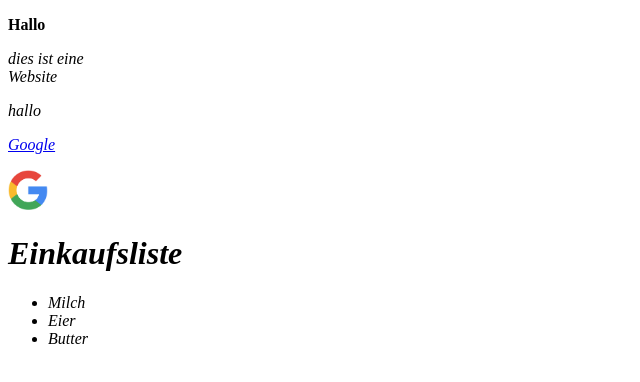
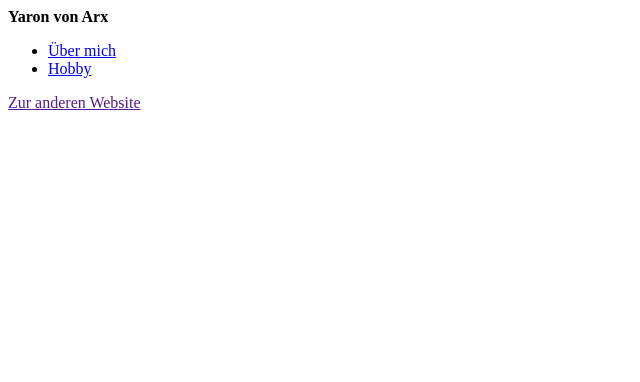
Before and after one commit to YaronvonArx/Webapp, a plain HTML site: page index.html in a window 1280 px wide. Shown: the whole page, without its empty margins (0-640 px from the left). Drawn offline with Linux system fonts and the light colour scheme.

Commit message:
Add files via upload

```diff
--- a/index.html
+++ b/index.html
@@ -3,25 +3,20 @@
 <html>
 
     <head>
+        <title>Yaron von Arx</title>
         <meta charset="utf-8">
-        <title>Meine App </title>
     </head>
 
     <body>
         <!-– Seiteninhalte -->
-        <p><strong>Hallo</strong></p>
-        <p><em>dies
-        ist
-        eine</br>
-        Website<em></p>
+        <strong> Yaron von Arx</strong></br>
+        <ul>
+            <li><a href="uebermich.html"title="Link zu Über mich" target="_blank">Über mich</a></li>
+            <li><a href="Hobby.html"title="Link zu Hobby" target="_blank">Hobby</a></li>
+        </ul>
 
-        hallo
-       <p><a href="https://www.google.ch" title="Link zu Google" target="_blank">Google</a></p>
-        <img src="Bilder/Google.png" width=40>
+        <a href="" title="ein Link" target="_blank">Zur anderen Website</a>
 
-
-
-        <h1>Einkaufsliste</h1> <ul> <li>Milch</li> <li>Eier</li> <li>Butter</li> </ul>
 
     </body>
 
```
